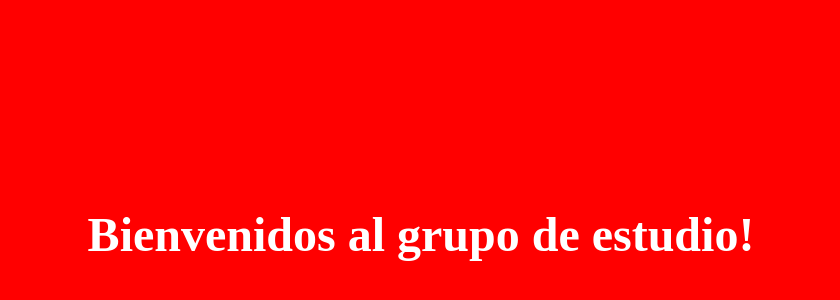
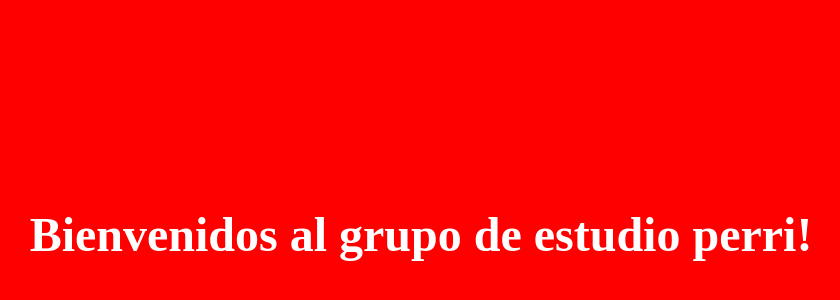
Before and after one commit to neriheredia/BLOG_UI_TEMPLATE, a React (Vite) app: page / in a window 1280 px wide. Shown: the part 166-466 px from the top of the page, without its empty margins (219-1059 px from the left). Built offline with nearby package versions, Linux system fonts and the light colour scheme.

Commit message:
probando-git

```diff
--- a/src/App.jsx
+++ b/src/App.jsx
@@ -15,7 +15,7 @@ const App = () => {
 					fontSize: '3rem',
 				}}
 			>
-				Bienvenidos al grupo de estudio!
+				Bienvenidos al grupo de estudio perri!
 			</h1>
 		</div>
 	);
```
Also changed, not shown: 1 other file (tests, documents, lock files or other folders).
